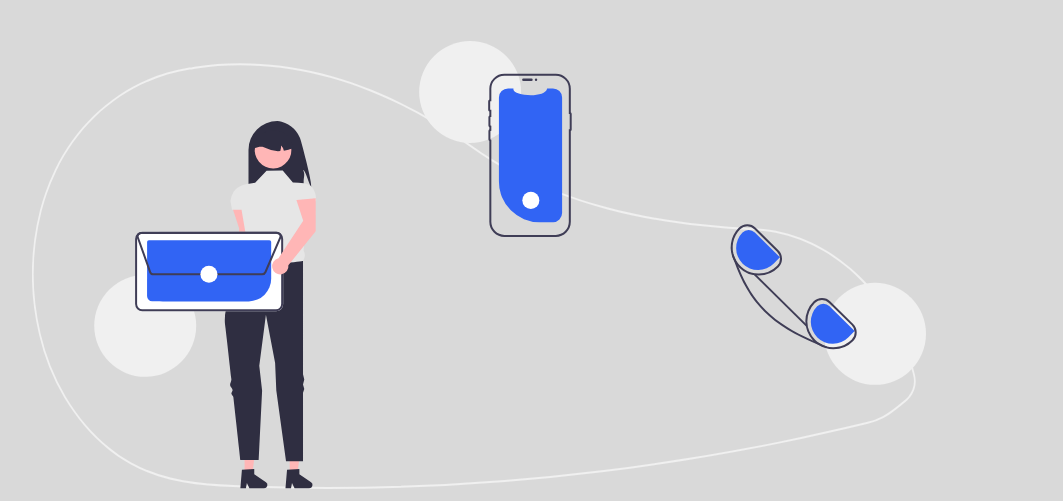
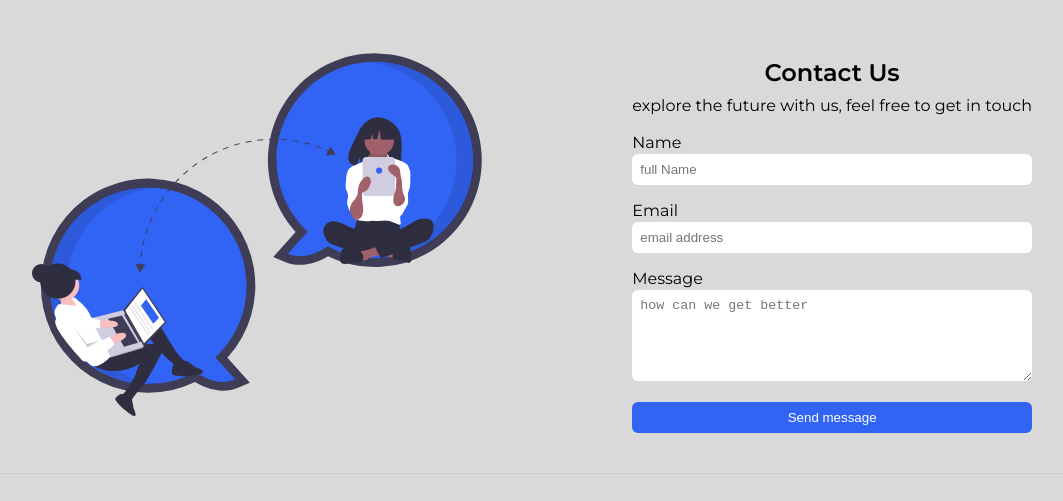
Before and after one commit to iamcelestino/lando-startup-landing-page, a plain HTML site: page contactUs.html in a window 1280 px wide. Shown: the part 62-563 px from the top of the page, without its empty margins (108-1171 px from the left). Drawn offline with nearby package versions, Linux system fonts and the light colour scheme.

Commit message:
contact page styled

```diff
--- a/contactUs.html
+++ b/contactUs.html
@@ -42,17 +42,21 @@
     <main>
         <section class="contactUs">
             <div class="container">
-                <img src="img/undraw_contact_us_re_4qqt.svg" alt="">
-                <div>
+                <div class="contact__container">
+                    <div class="ilustration">
+                        <img src="img/undraw_real_time_collaboration_c62i.svg" alt=""></div>
                     <form action="">
-                        <h2>Contact Us</h2>
-                        <p>explore the future with us, feel free to get in touch</p>
+                        <div class="contact__description">
+                            <h2>Contact Us</h2>
+                            <p>explore the future with us, feel free to get in touch</p>
+                        </div>
                         <label for="name">Name</label>
                         <input type="text" id="name" name="name" placeholder="full Name">
                         <label for="email">Email</label>
                         <input type="email" id="email" name="email" placeholder="email address">
                         <label for="message">Message</label>
                         <textarea name="message" id="" cols="30" rows="5" placeholder="how can we get better"></textarea>
+                        <button class="send__message__btn">Send message</button>
                     </form>
                 </div>
             </div>
--- a/style.css
+++ b/style.css
@@ -95,7 +95,7 @@ h3 {
 
 .hero__text,
 .intro__text,
-.costsaver__text{
+.costsaver__text, .contact__description{
     margin: 1rem 0;
     order: 2;
 }
@@ -227,6 +227,36 @@ footer {
     margin-top: 1rem;
 }
 
+/* STYLING CONCTACT PAGE  */
+
+.contact__container {
+    display: flex;
+    flex-direction: column;
+    justify-content: space-between;
+}
+
+.contact__description {
+    text-align: center;
+}
+
+label {
+    display: block;
+    margin-top: 1rem;
+}
+
+input, textarea, .send__message__btn{
+    width: 100%;
+    padding: 0.5rem;
+    border: none;
+    border-radius: 6px;
+}
+
+.send__message__btn {
+    margin-top: 1rem;
+    background-color: #3164F4;
+    color: #fff;
+}
+
 
 @media (max-width: 610px) {
     .try__now__btn,
@@ -271,9 +301,13 @@ footer {
     .smart__container,
     .cost__container,
     .join__container,
-    .opinions{
+    .opinions, .contact__container{
         flex-direction: row;
         justify-content: space-between;
+    }
+
+    .contact__container {
+        align-items: center;
     }
 
     .smarttest__description,
@@ -281,7 +315,7 @@ footer {
         max-width: 50%;
     }
 
-    .join__description {
+    .join__description, form {
         max-width: 45%;
     }
 
@@ -300,7 +334,7 @@ footer {
     }
 
     .intro .ilustration,
-    .start .ilustration{
+    .start .ilustration, .contact__container .ilustration{
        max-width: 45%;
     }
 
@@ -308,6 +342,7 @@ footer {
         display: flex;
         justify-content: space-between;
     }
+
 
 }
 
```
